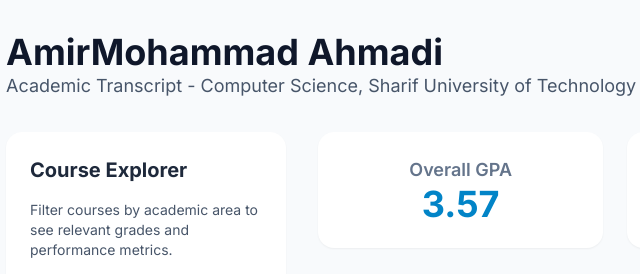
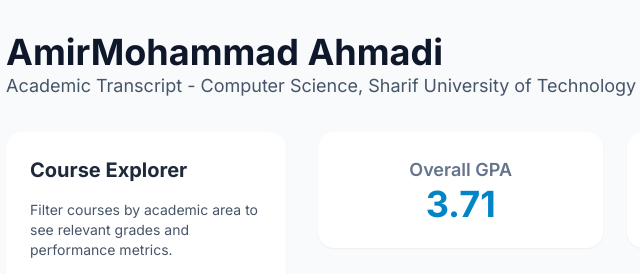
Before and after one commit to AmirAM03/amiram03.github.io, a plain HTML site: page transcripts.html in a window 1280 px wide. Shown: the top 274 px of the page, 26-666 px from the left. Drawn offline with nearby package versions, Linux system fonts and the light colour scheme.

Commit message:
Update transcripts.html

```diff
--- a/transcripts.html
+++ b/transcripts.html
@@ -3,7 +3,7 @@
 <head>
     <meta charset="UTF-8">
     <meta name="viewport" content="width=device-width, initial-scale=1.0">
-    <title>A.M Interactive Academic Transcript</title>
+    <title>Interactive Academic Transcript</title>
     <script src="https://cdn.tailwindcss.com"></script>
     <script src="https://cdn.jsdelivr.net/npm/chart.js"></script>
     <link rel="preconnect" href="https://fonts.googleapis.com">
@@ -74,7 +74,7 @@
                 <div class="grid grid-cols-1 sm:grid-cols-2 lg:grid-cols-3 gap-6">
                     <div class="bg-white p-6 rounded-2xl shadow-sm text-center">
                         <h3 class="text-lg font-semibold text-slate-500">Overall GPA</h3>
-                        <p id="stat-gpa" class="text-4xl font-bold text-sky-600">3.60</p>
+                        <p id="stat-gpa" class="text-4xl font-bold text-sky-600">3.82</p>
                     </div>
                     <div class="bg-white p-6 rounded-2xl shadow-sm text-center">
                         <h3 class="text-lg font-semibold text-slate-500">Total Credits</h3>
@@ -117,52 +117,52 @@
     <script>
         document.addEventListener('DOMContentLoaded', () => {
             const courses = [
-                { name: 'Islamic Thought 1', credits: 2, grade: 16.50, category: 'General' },
-                { name: 'Islamic Ethics', credits: 2, grade: 17.00, category: 'General' },
-                { name: 'Persian Language', credits: 2, grade: 15.50, category: 'General' },
-                { name: 'Physical Education 1', credits: 2, grade: 16.50, category: 'General' },
-                { name: 'History of Culture & Civilization', credits: 2, grade: 17.00, category: 'General' },
-                { name: 'Islamic Revolution', credits: 2, grade: 15.50, category: 'General' },
-                { name: 'Introduction to Sacred Defense', credits: 2, grade: 16.50, category: 'General' },
-                { name: 'Physical Education 2', credits: 2, grade: 17.00, category: 'General' },
-                { name: 'Quranic Interpretation', credits: 2, grade: 15.50, category: 'General' },
-                { name: 'Family Knowledge', credits: 2, grade: 16.50, category: 'General' },
-                { name: 'General Mathematics 1', credits: 4, grade: 18.00, category: 'Math Foundations' },
-                { name: 'General Mathematics 2', credits: 4, grade: 18.00, category: 'Math Foundations' },
-                { name: 'Differential Equations', credits: 3, grade: 16.50, category: 'Math Foundations' },
-                { name: 'Physics 1 & Lab', credits: 4, grade: 15.50, category: 'General' },
-                { name: 'Physics 2 & Lab', credits: 4, grade: 15.00, category: 'General' },
-                { name: 'Computer Programming', credits: 3, grade: 17.50, category: 'Systems & Engineering' },
-                { name: 'General Workshop', credits: 1, grade: 17.00, category: 'General' },
-                { name: 'Industrial Drawing 1', credits: 2, grade: 15.00, category: 'General' },
-                { name: 'Engineering Mathematics', credits: 3, grade: 17.00, category: 'Math Foundations' },
-                { name: 'Macroeconomics', credits: 3, grade: 15.00, category: 'General' },
-                { name: 'Principles of Management', credits: 3, grade: 15.50, category: 'General' },
-                { name: 'General Sociology', credits: 3, grade: 16.00, category: 'General' },
-                { name: 'Principles of Entrepreneurship', credits: 3, grade: 15.00, category: 'General' },
-                { name: 'Linear Algebra 1', credits: 4, grade: 16.50, category: 'Math Foundations' },
-                { name: 'Probability and Its Applications', credits: 4, grade: 18.00, category: 'Math Foundations' },
-                { name: 'Numerical Analysis 1', credits: 4, grade: 16.50, category: 'Math Foundations' },
-                { name: 'Statistics and Its Applications', credits: 4, grade: 17.00, category: 'AI & Data Science' },
-                { name: 'Discrete Mathematics', credits: 3, grade: 18.00, category: 'Formal Methods & Theory' },
-                { name: 'Mathematical Logic', credits: 3, grade: 18.00, category: 'Formal Methods & Theory' },
-                { name: 'Advanced Programming', credits: 4, grade: 17.50, category: 'Systems & Engineering' },
-                { name: 'Principles of Computer Systems', credits: 4, grade: 16.50, category: 'Systems & Engineering' },
-                { name: 'Data Structures', credits: 4, grade: 18.00, category: 'Formal Methods & Theory' },
-                { name: 'Automata Theory and Languages', credits: 3, grade: 18.00, category: 'Formal Methods & Theory' },
-                { name: 'Principles of Operating Systems', credits: 3, grade: 16.50, category: 'Systems & Engineering' },
-                { name: 'Compiler 1', credits: 3, grade: 16.50, category: 'Systems & Engineering' },
-                { name: 'Databases', credits: 3, grade: 16.50, category: 'Systems & Engineering' },
-                { name: 'Intelligent Systems', credits: 3, grade: 17.00, category: 'AI & Data Science' },
-                { name: 'Numerical Analysis 2', credits: 3, grade: 16.50, category: 'Math Foundations' },
-                { name: 'Design and Analysis of Algorithms', credits: 3, grade: 18.00, category: 'Formal Methods & Theory' },
-                { name: 'Theory of Computation', credits: 3, grade: 18.00, category: 'Formal Methods & Theory' },
-                { name: 'Stochastic Processes', credits: 3, grade: 18.00, category: 'AI & Data Science' },
-                { name: 'Machine Learning', credits: 3, grade: 18.00, category: 'AI & Data Science' },
-                { name: 'Deep Learning', credits: 3, grade: 17.00, category: 'AI & Data Science' },
-                { name: 'Formal Methods', credits: 3, grade: 18.00, category: 'Formal Methods & Theory' },
-                { name: 'Program Verification', credits: 3, grade: 18.00, category: 'Formal Methods & Theory' },
-                { name: 'AI Security & Adversarial Machine Learning', credits: 2, grade: 17.00, category: 'AI & Data Science' },
+                { name: 'Islamic Thought 1', credits: 2, grade: 17.50, category: ['General'] },
+                { name: 'Islamic Ethics', credits: 2, grade: 18.00, category: ['General'] },
+                { name: 'Persian Language', credits: 2, grade: 16.50, category: ['General'] },
+                { name: 'Physical Education 1', credits: 2, grade: 17.00, category: ['General'] },
+                { name: 'History of Culture & Civilization', credits: 2, grade: 18.00, category: ['General'] },
+                { name: 'Islamic Revolution', credits: 2, grade: 16.00, category: ['General'] },
+                { name: 'Introduction to Sacred Defense', credits: 2, grade: 17.00, category: ['General'] },
+                { name: 'Physical Education 2', credits: 2, grade: 17.50, category: ['General'] },
+                { name: 'Quranic Interpretation', credits: 2, grade: 16.00, category: ['General'] },
+                { name: 'Family Knowledge', credits: 2, grade: 17.00, category: ['General'] },
+                { name: 'General Mathematics 1', credits: 4, grade: 19.00, category: ['Math Foundations'] },
+                { name: 'General Mathematics 2', credits: 4, grade: 18.50, category: ['Math Foundations'] },
+                { name: 'Differential Equations', credits: 3, grade: 17.00, category: ['Math Foundations'] },
+                { name: 'Physics 1 & Lab', credits: 4, grade: 16.00, category: ['General'] },
+                { name: 'Physics 2 & Lab', credits: 4, grade: 15.50, category: ['General'] },
+                { name: 'Computer Programming', credits: 3, grade: 19.50, category: ['Systems & Engineering'] },
+                { name: 'General Workshop', credits: 1, grade: 18.00, category: ['General'] },
+                { name: 'Industrial Drawing 1', credits: 2, grade: 15.00, category: ['General'] },
+                { name: 'Engineering Mathematics', credits: 3, grade: 18.00, category: ['Math Foundations'] },
+                { name: 'Macroeconomics', credits: 3, grade: 15.00, category: ['General'] },
+                { name: 'Principles of Management', credits: 3, grade: 16.00, category: ['General'] },
+                { name: 'General Sociology', credits: 3, grade: 16.50, category: ['General'] },
+                { name: 'Principles of Entrepreneurship', credits: 3, grade: 14.50, category: ['General'] },
+                { name: 'Linear Algebra 1', credits: 4, grade: 18.00, category: ['Math Foundations'] },
+                { name: 'Probability and Its Applications', credits: 4, grade: 20.00, category: ['Math Foundations', 'AI & Data Science'] },
+                { name: 'Numerical Analysis 1', credits: 4, grade: 17.50, category: ['Math Foundations', 'Systems & Engineering'] },
+                { name: 'Statistics and Its Applications', credits: 4, grade: 18.50, category: ['AI & Data Science', 'Math Foundations'] },
+                { name: 'Discrete Mathematics', credits: 3, grade: 19.50, category: ['Formal Methods & Theory', 'Math Foundations'] },
+                { name: 'Mathematical Logic', credits: 3, grade: 15.50, category: ['Formal Methods & Theory', 'Math Foundations'] },
+                { name: 'Advanced Programming', credits: 4, grade: 19.00, category: ['Systems & Engineering'] },
+                { name: 'Principles of Computer Systems', credits: 4, grade: 17.50, category: ['Systems & Engineering'] },
+                { name: 'Data Structures', credits: 4, grade: 19.00, category: ['Formal Methods & Theory', 'Systems & Engineering'] },
+                { name: 'Automata Theory and Languages', credits: 3, grade: 19.50, category: ['Formal Methods & Theory'] },
+                { name: 'Principles of Operating Systems', credits: 3, grade: 17.00, category: ['Systems & Engineering'] },
+                { name: 'Compiler 1', credits: 3, grade: 17.50, category: ['Systems & Engineering'] },
+                { name: 'Databases', credits: 3, grade: 18.00, category: ['Systems & Engineering'] },
+                { name: 'Intelligent Systems', credits: 3, grade: 18.50, category: ['AI & Data Science', 'Systems & Engineering'] },
+                { name: 'Numerical Analysis 2', credits: 3, grade: 17.00, category: ['Math Foundations', 'Systems & Engineering'] },
+                { name: 'Design and Analysis of Algorithms', credits: 3, grade: 19.50, category: ['Formal Methods & Theory', 'Systems & Engineering'] },
+                { name: 'Theory of Computation', credits: 3, grade: 19.00, category: ['Formal Methods & Theory'] },
+                { name: 'Stochastic Processes', credits: 3, grade: 19.00, category: ['AI & Data Science', 'Math Foundations'] },
+                { name: 'Machine Learning', credits: 3, grade: 19.50, category: ['AI & Data Science'] },
+                { name: 'Deep Learning', credits: 3, grade: 18.50, category: ['AI & Data Science'] },
+                { name: 'Formal Methods', credits: 3, grade: 19.00, category: ['Formal Methods & Theory'] },
+                { name: 'Program Verification', credits: 3, grade: 16.50, category: ['Formal Methods & Theory', 'Systems & Engineering'] },
+                { name: 'AI Security & Adversarial Machine Learning', credits: 2, grade: 19.50, category: ['AI & Data Science', 'Formal Methods & Theory'] },
             ];
 
             const nameElement = document.getElementById('student-name');
@@ -264,7 +264,7 @@
 
             function updateUI(filter) {
                 currentFilter = filter;
-                const filteredCourses = filter === 'All' ? courses : courses.filter(c => c.category === filter);
+                const filteredCourses = filter === 'All' ? courses : courses.filter(c => c.category.includes(filter));
 
                 renderTable(filteredCourses);
                 renderChart(filteredCourses);
```
